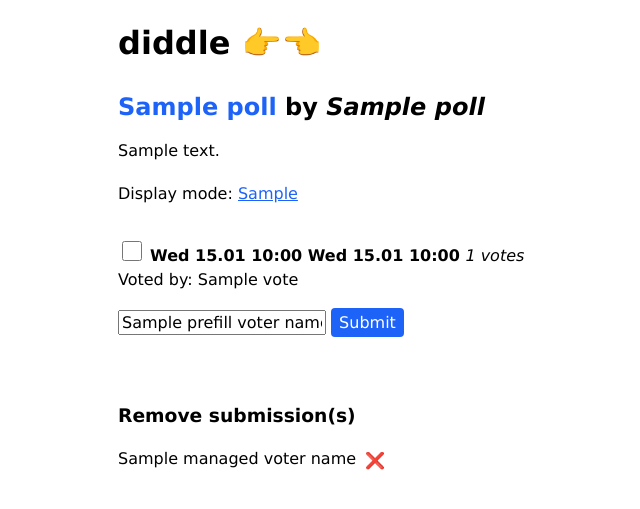
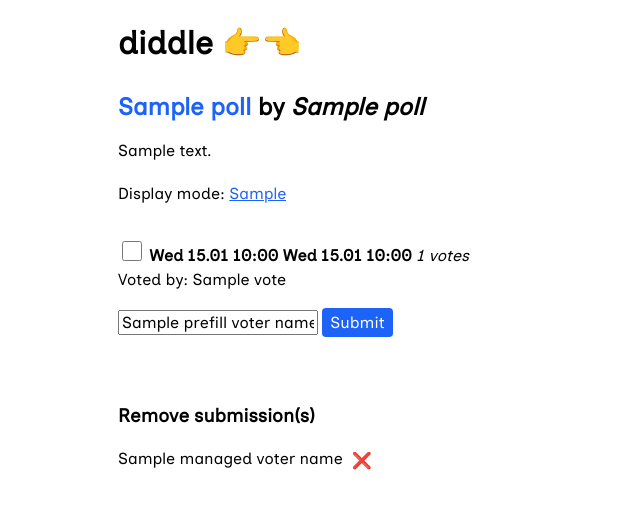
Before and after one commit to jantuomi/diddle, a Flask app: template templates/poll.html.j2 in a window 1280 px wide. Shown: the top 509 px of the page, without its empty margins (22-662 px from the left). Run offline with Flask 3, Linux system fonts and the light colour scheme; the template is opened without the code that fills it: most values are stand-ins (such as "Sample title", 1, 10 or a date in 2020).

Commit message:
Improvements

```diff
--- a/static/styles.css
+++ b/static/styles.css
@@ -1,5 +1,27 @@
+:root {
+  --blue: rgb(30, 99, 248);
+  --red: #d42f2f;
+  --yellow: #ff9800;
+  --black: rgb(0, 0, 0);
+  --white: rgb(255, 255, 255);
+  --gray: #666;
+  --light-gray-1: #f2f2f2;
+  --light-gray-2: #f8f6ff;
+  --gold-trans: #ffcd0455;
+
+  --font-family: "Inclusive Sans", sans-serif;
+}
+
+@font-face {
+  font-family: "Inclusive Sans";
+  font-style: normal;
+  font-weight: 400;
+  font-display: swap;
+  src: url(/static/InclusiveSans-Regular.ttf) format('woff2');
+}
+
 html {
-  font-family: "Verdana", "Arial", sans-serif !important;
+  font-family: var(--font-family) !important;
   font-size: 16px;
 }
 
@@ -19,17 +41,17 @@ h1 {
 }
 
 h1 a {
-  color: black;
+  color: var(--black);
   text-decoration: none;
 }
 
 h1:hover a {
-  border-bottom: 2px dotted #fa8e35;
+  border-bottom: 2px dotted var(--blue);
   text-decoration: none;
 }
 
 textarea, input {
-  font-family: "Verdana", "Arial", sans-serif;
+  font-family: var(--font-family);
   font-size: 16px;
 }
 
@@ -143,6 +161,12 @@ th, td {
 
 .manage-table th {
   text-align: left;
+}
+
+.poll-description {
+  font-family: var(--font-family) !important;
+  white-space: break-spaces;
+  overflow-x: hidden;
 }
 
 .poll-form td:last-of-type,
@@ -167,9 +191,11 @@ th, td {
 
 .display-mode-section input[type="submit"] {
   text-decoration: underline;
-  color: rgb(30, 99, 248);
+  color: var(--blue);
   background: none;
   padding: 5px 0;
+  min-width: 25px;
+  text-align: center;
 }
 
 .vote-list label,
--- a/templates/base.html.j2
+++ b/templates/base.html.j2
@@ -5,6 +5,7 @@
     <meta charset="utf-8">
     <meta name="viewport" content="width=device-width, initial-scale=1">
     <meta name="description" content="diddle is a minimalist, mobile friendly, fast and self-hosted scheduling tool, licensed under Apache 2.0.">
+    <link rel="preload" href="/static/InclusiveSans-Regular.ttf" as="font" type="font/woff2" crossorigin="anonymous">
     <link rel="stylesheet" href="/static/styles.css"></link>
 </head>
 <body>
--- a/templates/index.html.j2
+++ b/templates/index.html.j2
@@ -26,6 +26,7 @@
     licensed under <a href="https://github.com/jantuomi/diddle/blob/main/LICENSE">Apache 2.0.</a>
 </p>
 <p>
-  Find <i>diddle</i> on <a href="https://github.com/jantuomi/diddle">GitHub</a>. © {{ now.year }} Jan Tuomi. All rights reserved.
+  Find <i>diddle</i> on <a href="https://github.com/jantuomi/diddle">GitHub</a>. © {{ now.year }} Jan Tuomi. All rights reserved.<br>
+  This site uses the <a href="https://www.oliviaking.com/inclusive-sans">Inclusive Sans</a> typeface.
 </p>
 {% endblock %}
--- a/templates/poll.html.j2
+++ b/templates/poll.html.j2
@@ -4,11 +4,11 @@
 
 <h2><span class="contrast">{{ poll.title }}</span> by <i>{{ poll.author_name }}</i></h2>
 {% if poll.description %}
-  <p>{{ poll.description }}</p>
+  <pre class="poll-description">{{ poll.description }}</pre>
 {% endif %}
 
 {% if poll.choices | length  == 0 %}
-<p>No options available.</p>
+<p style="margin-top: 20px;">No options available.</p>
 {% else %}
 
 <div class="display-mode-section">
```
Also changed, not shown: other parts of static/styles.css (+13 -17 lines), static/InclusiveSans-Regular.ttf (added).
